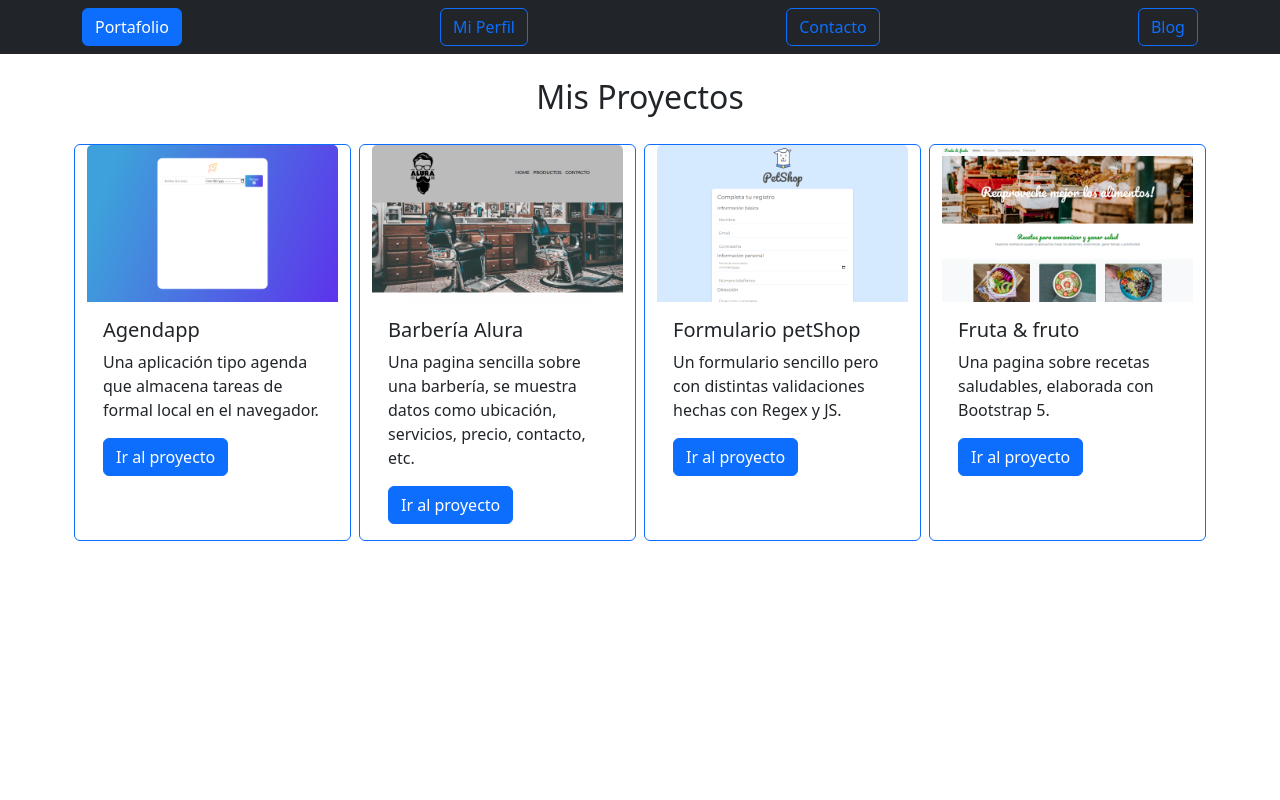
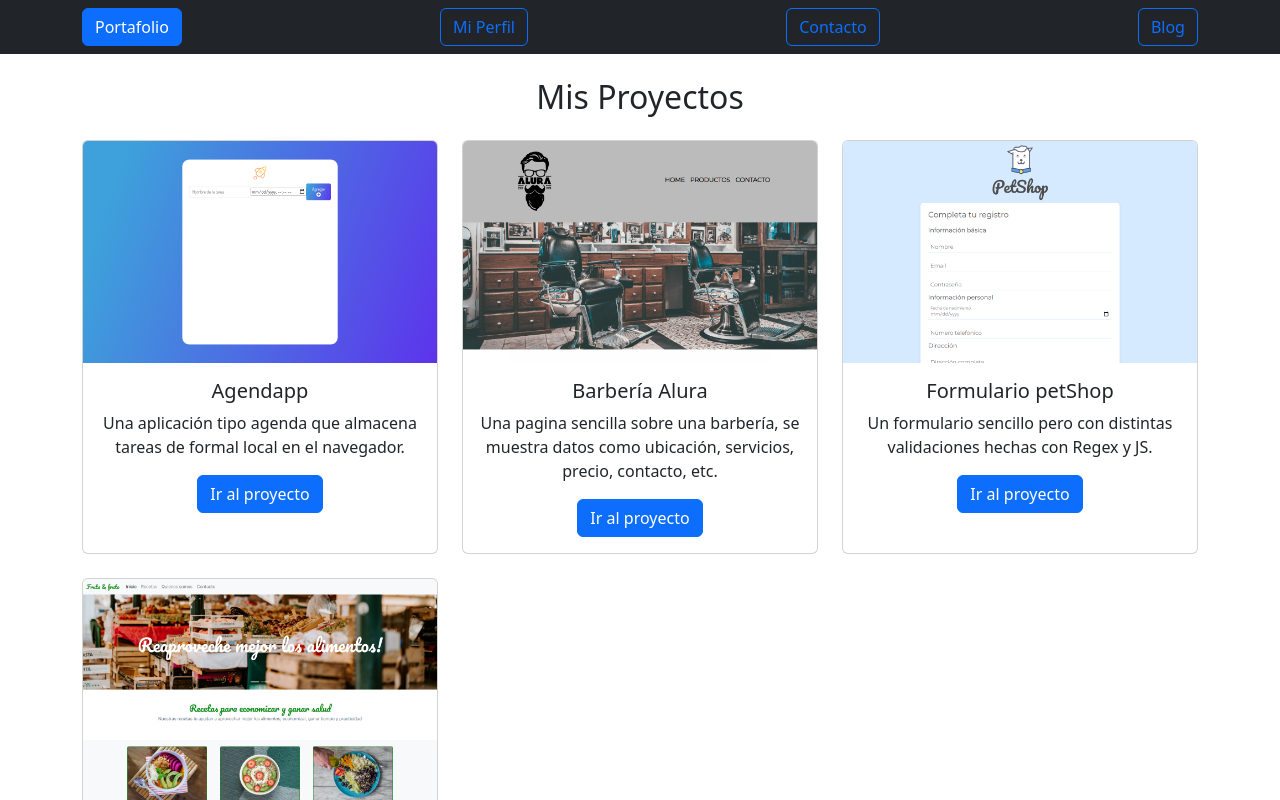
Before and after one commit to Pabloamedias/portfolio-react-ts, a React (Vite) app: page / in a window 1280 px wide. Shown: the top 800 px of the page. Built offline with nearby package versions, Linux system fonts and the light colour scheme.

Commit message:
Added new styles to the projects

```diff
--- a/src/components/ListOfProjects.tsx
+++ b/src/components/ListOfProjects.tsx
@@ -7,13 +7,12 @@ interface Props {
 
 const ListOfProjects = ({ projects }: Props) => {
   return (
-    <div className="container">
-        <div className="row">
-
-      {projects.map((project) => (
-        <Project key={project.id} project={project} />
-      ))}
-        </div>
+    <div className="container text-center">
+      <div className="row row row-cols-1 row-cols-md-3 mb-3">
+        {projects.map((project) => (
+          <Project key={project.id} project={project} />
+        ))}
+      </div>
     </div>
   );
 };
--- a/src/components/Project.tsx
+++ b/src/components/Project.tsx
@@ -7,16 +7,20 @@ interface Props {
 const Project = ({ project }: Props) => {
   return (
     <>
-      <div className="card col m-1 border-primary">
-        <img src={project.urlImage} className="card-img-top"  />
-        <div className="card-body">
-          <h5 className="card-title">{project.title}</h5>
-          <p className="card-text">
-     {project.description}
-          </p>
-          <a href={project.urlGithub} className="btn btn-primary  ">
-            Ir al proyecto
-          </a>
+      <div className="col mb-4">
+        <div className="card h-100">
+          <img src={project.urlImage} className="card-img-top" />
+          <div className="card-body">
+            <h5 className="card-title">{project.title}</h5>
+            <p className="card-text">{project.description}</p>
+            <a
+              href={project.urlGithub}
+              target="_blank"
+              className="btn btn-primary  "
+            >
+              Ir al proyecto
+            </a>
+          </div>
         </div>
       </div>
     </>
```
